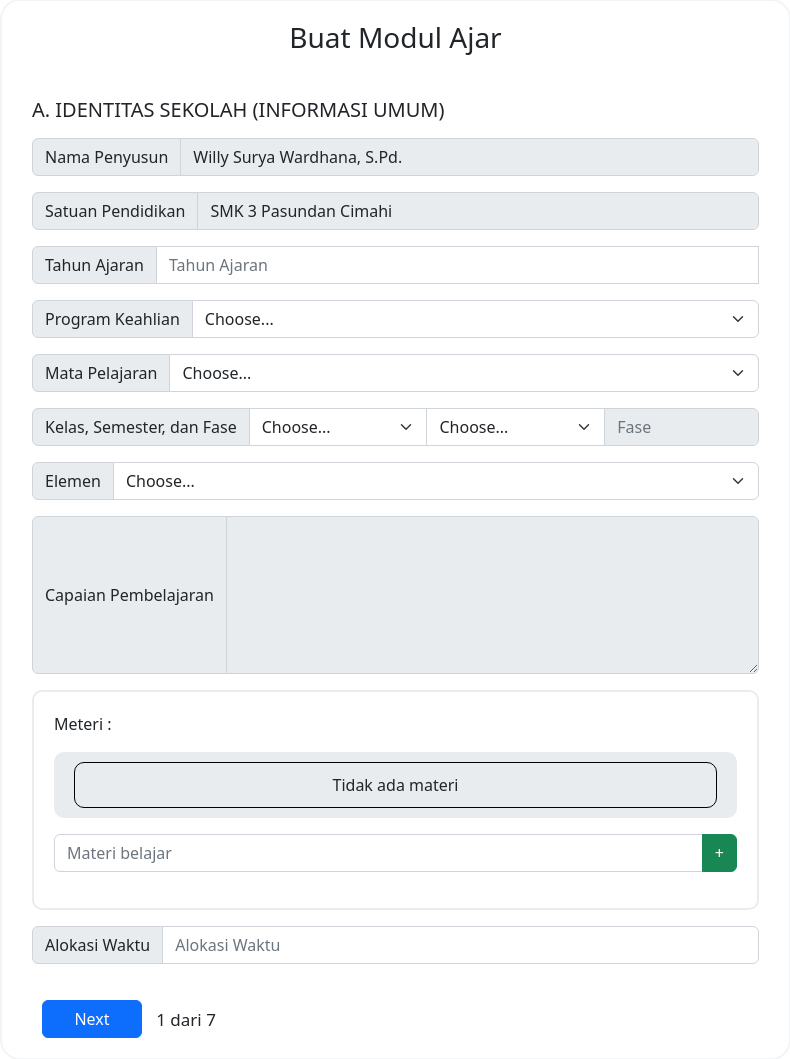
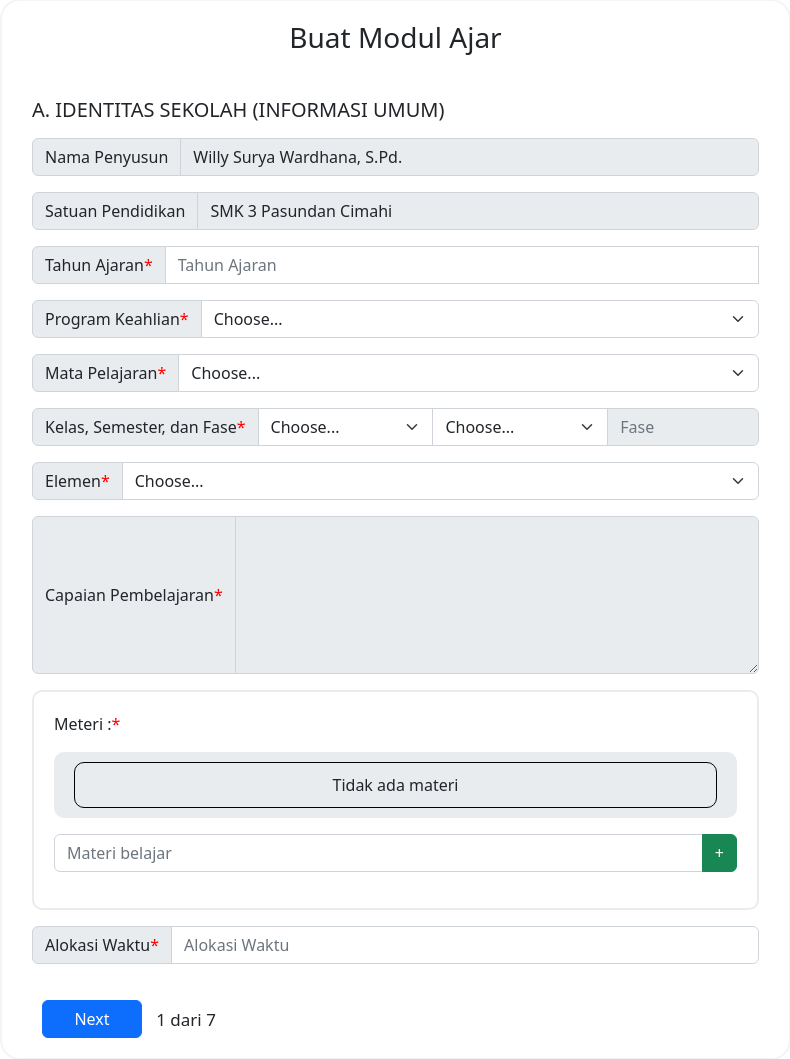
Before and after one commit to fauzanf07/adminGuru, a PHP site: page /adminGuru/create-modul-ajar in a window 1280 px wide. Shown: the part 693-1752 px from the top of the page, without its empty margins (387-1177 px from the left). Run offline with PHP 8.4, Linux system fonts and the light colour scheme; a user stored in the database is signed in; data comes from the database, SQL or seed files in the repository; some libraries are stand-ins or nearby versions.

Commit message:
add ganti password and add bintang merah

```diff
--- a/create-modul-ajar/index.php
+++ b/create-modul-ajar/index.php
@@ -171,7 +171,7 @@
 												  <input type="text" class="form-control" placeholder="Satuan Pendidikan" value="<?php echo $_SESSION['sekolah']; ?>" disabled="disabled" id="satuanPend" required>
 												</div>
 												<div class="input-group mb-3 mt-3">
-												  <span class="input-group-text" id="basic-addon1">Tahun Ajaran</span>
+												  <span class="input-group-text" id="basic-addon1">Tahun Ajaran<span class="bintang-merah">*</span></span>
 												  <input type="text" class="form-control" placeholder="Tahun Ajaran" aria-label="Username" aria-describedby="basic-addon1" list="tahunajar-options" id="tahunAjar" required>
 												    <datalist id="tahunajar-options">
 														<option value="2020/2021">2020/2021</option>
@@ -180,7 +180,7 @@
 													</datalist>
 												</div>
 												<div class="input-group mb-3">
-													<label class="input-group-text" for="inputGroupSelect01">Program Keahlian</label>
+													<label class="input-group-text" for="inputGroupSelect01">Program Keahlian<span class="bintang-merah">*</span></label>
 													<select class="form-select" id="programKeahlian" required>
 													    <option value="" selected>Choose...</option>
 													    <?php
@@ -193,13 +193,13 @@
 													</select>
 												</div>
 												<div class="input-group mb-3">
-													<label class="input-group-text" for="inputGroupSelect01">Mata Pelajaran</label>
+													<label class="input-group-text" for="inputGroupSelect01">Mata Pelajaran<span class="bintang-merah">*</span></label>
 													<select class="form-select" id="mapel" required>
 															<option selected>Choose...</option>
 													</select>
 												</div>
 												<div class="input-group mb-3">
-												  <span class="input-group-text">Kelas, Semester, dan Fase</span>
+												  <span class="input-group-text">Kelas, Semester, dan Fase<span class="bintang-merah">*</span></span>
 												  	<select class="form-select" id="kelas" required>
 													    <option selected>Choose...</option>
 													    <option value="x">X</option>
@@ -214,17 +214,17 @@
 													<input type="text" class="form-control" placeholder="Fase" aria-label="Username" aria-describedby="basic-addon1" id="fase" value="" disabled="disabled">
 												</div>
 												<div class="input-group mb-3">
-														<span class="input-group-text">Elemen</span>
+														<span class="input-group-text">Elemen<span class="bintang-merah">*</span></span>
 														<select class="form-select" id="elemen" required>
 															<option selected>Choose...</option>
 														</select>
 												</div>
 												<div class="input-group mb-3">
-														<span class="input-group-text">Capaian Pembelajaran</span>
+														<span class="input-group-text">Capaian Pembelajaran<span class="bintang-merah">*</span></span>
 														<textarea class="form-control" id="cp" name="cp" disabled="disabled" rows="6" required></textarea>
 												</div>
 												<div class="multiple-inputs" id="multipleInputs">
-														<span>Meteri : </span>
+														<span>Meteri :<span class="bintang-merah">*</span></span>
 														<div class="list-input mt-3">
 															<div id="inputs-materi">
 																<div class="list-kosong" id="list-kosong-materi">Tidak ada materi</div>
@@ -238,7 +238,7 @@
 														</div>
 												</div>
 												<div class="input-group mb-3 mt-3">
-												  <span class="input-group-text" id="basic-addon1">Alokasi Waktu</span>
+												  <span class="input-group-text" id="basic-addon1">Alokasi Waktu<span class="bintang-merah">*</span></span>
 												  <input type="text" class="form-control" placeholder="Alokasi Waktu" aria-label="Username" aria-describedby="basic-addon1" id="alokasiW" required>
 												</div>
 												<div class="outer-btn">
@@ -251,7 +251,7 @@
 
 									    	</div>
 									    	<div class="carousel-item">
-									    		<h5>B. KOMPETENSI AWAL</h5>
+									    		<h5>B. KOMPETENSI AWAL<span class="bintang-merah">*</span></h5>
 									      		<div class="multiple-inputs" id="multipleInputs">
 													<div id="inputs-ka">
 														<div class="input-group flex-nowrap mb-3 mt-3 input-ka" id="inputKA1">
@@ -265,7 +265,7 @@
 												<br/>
 												<h5>C.  PROFIL PELAJAR PANCASILA</h5>
 												<div class="multiple-inputs " id="multipleInputs">
-														<span>Profil Pelajar Pancasila : </span>
+														<span>Profil Pelajar Pancasila : <span class="bintang-merah">*</span></span>
 														<div class="list-input mt-3">
 															<div id="inputs-pp">
 																<div class="list-kosong" id="list-kosong-pp">Tidak ada Profil Pelajar Pancasila</div>
@@ -285,7 +285,7 @@
 												<h5>D. SARANA DAN PRASARANA</h5>
 												<div class="multiple-inputs " id="multipleInputs">
 													<div  class="multiple-inputs">
-														<span>Media pembelajaran yang digunakan : </span>
+														<span>Media pembelajaran yang digunakan :<span class="bintang-merah">*</span></span>
 														<div class="list-input mt-3">
 															<div id="inputs-media">
 																<div class="list-kosong" id="list-kosong-media">Tidak ada media pembelajaran yang digunakan</div>
@@ -304,7 +304,7 @@
 													</div>
 
 													<div  class="multiple-inputs mt-3">
-														<span>Sumber belajar yang digunakan : </span>
+														<span>Sumber belajar yang digunakan :<span class="bintang-merah">*</span></span>
 														<div class="list-input mt-3">
 															<div id="inputs-sumber">
 																<div class="list-kosong" id="list-kosong-sumber">Tidak ada sumber belajar yang digunakan</div>
@@ -326,13 +326,13 @@
 												<br/>
 												<h5>E. TARGET PESERTA DIDIK</h5>
 												<div class="input-group mb-3 mt-3">
-													<span class="input-group-text" id="basic-addon1">Target Peserta Didik</span>
+													<span class="input-group-text" id="basic-addon1">Target Peserta Didik<span class="bintang-merah">*</span></span>
 													<input type="text" class="form-control" placeholder="Target Peserta Didik" aria-label="Username" aria-describedby="basic-addon1" id="target">
 												</div>
 												<br/>
 												<h5>F. MODEL PEMBELAJARAN</h5>
 												<div class="input-group mb-3 mt-3">
-													<span class="input-group-text" id="basic-addon1">Model Pembelajaran</span>
+													<span class="input-group-text" id="basic-addon1">Model Pembelajaran<span class="bintang-merah">*</span></span>
 													<select class="form-select" id="model">
 													    <option selected>Choose...</option>
 													    <option value="Discovery Learning">Discovery Learning</option>
@@ -358,7 +358,7 @@
 									    	<div class="carousel-item">
 									    		<h5>A. TUJUAN PEMBELAJARAN (KOMPONEN INTI)</h5>
 									    		<div class="multiple-inputs " id="multipleInputs">
-														<span>Tujuan Pembelajaran : </span>
+														<span>Tujuan Pembelajaran :<span class="bintang-merah">*</span></span>
 														<div class="list-input mt-3">
 															<div id="inputs-tp">
 																<div class="list-kosong" id="list-kosong-tp">Tidak ada tujuan pembelajaran</div>
@@ -373,7 +373,7 @@
 														</div>
 												</div>
 												<br/>
-												<h5>B. PEMAHAMAN BERMAKNA</h5>
+												<h5>B. PEMAHAMAN BERMAKNA<span class="bintang-merah">*</span></h5>
 									    		<div class="multiple-inputs " id="multipleInputs">
 													<div id="inputs-pb">
 														<div class="input-group flex-nowrap mb-3 mt-3 input-pb" id="inputPB1">
@@ -385,7 +385,7 @@
 													<button type="button" class="btn btn-success" id="addPB"> + Pemahaman Bermakna</button>
 												</div>
 												<br/>
-												<h5>C. PERTANYAAN PEMANTIK</h5>
+												<h5>C. PERTANYAAN PEMANTIK<span class="bintang-merah">*</span></h5>
 									    		<div class="multiple-inputs " id="multipleInputs">
 													<div id="inputs-perpem">
 														<div class="input-group flex-nowrap mb-3 mt-3 input-perpem" id="inputPERPEM1">
@@ -399,7 +399,7 @@
 												<br/>
 												<h5>D. PERSIAPAN PEMBELAJARAN</h5>
 									    		<div class="multiple-inputs " id="multipleInputs">
-														<span>Persiapan Pembelajaran : </span>
+														<span>Persiapan Pembelajaran :<span class="bintang-merah">*</span></span>
 														<div class="list-input mt-3">
 															<div id="inputs-perpemb">
 																<div class="list-kosong" id="list-kosong-perpemb">Tidak ada persiapan pembelajaran</div>
@@ -436,7 +436,7 @@
 															<span>Pendahuluan</span>
 														</div>
 														<div class="col-lg-9">
-															<span>Kegiatan Pendahuluan : </span>
+															<span>Kegiatan Pendahuluan :<span class="bintang-merah">*</span></span>
 															<div class="list-input mt-3">
 																<div id="inputs-pend">
 																	<div class="list-kosong" id="list-kosong-pend">Tidak ada Pendahuluan</div>
@@ -462,7 +462,7 @@
 															<span>Inti</span>
 														</div>
 														<div class="col-lg-9">
-															<span>Kegiatan Inti : </span>
+															<span>Kegiatan Inti :<span class="bintang-merah">*</span></span>
 															<div class="list-input mt-3">
 																<div id="inputs-inti">
 																	<div class="list-kosong" id="list-kosong-inti">Tidak ada Inti</div>
@@ -488,7 +488,7 @@
 															<span>Penutup</span>
 														</div>
 														<div class="col-lg-9">
-															<span>Kegiatan Penutup : </span>
+															<span>Kegiatan Penutup :<span class="bintang-merah">*</span></span>
 															<div class="list-input mt-3">
 																<div id="inputs-penutup">
 																	<div class="list-kosong" id="list-kosong-penutup">Tidak ada Penutup</div>
@@ -526,7 +526,7 @@
 															<span>Asesmen non Kognitif</span>
 														</div>
 														<div class="col-lg-9">
-															<span>Asesmen non Kognitif : </span>
+															<span>Asesmen non Kognitif :<span class="bintang-merah">*</span></span>
 															<div class="list-input mt-3">
 																<div id="inputs-ases-non">
 																	<div class="list-kosong" id="list-kosong-ases-non">Tidak ada Asesmen Non Kognitif</div>
@@ -552,7 +552,7 @@
 															<span>Asesmen Kognitif</span>
 														</div>
 														<div class="col-lg-9">
-															<span>Asesmen Kognitif : </span>
+															<span>Asesmen Kognitif :<span class="bintang-merah">*</span></span>
 															<div class="list-input mt-3">
 																<div id="inputs-ases-kog">
 																	<div class="list-kosong" id="list-kosong-ases-kog">Tidak ada Asesmen Kognitif</div>
@@ -579,7 +579,7 @@
 															<span>Asesmen Formatif</span>
 														</div>
 														<div class="col-lg-9">
-															<span>Asesmen Formatif : </span>
+															<span>Asesmen Formatif :<span class="bintang-merah">*</span></span>
 															<div class="list-input mt-3">
 																<div id="inputs-ases-for">
 																	<div class="list-kosong" id="list-kosong-ases-for">Tidak ada Asesmen Formatif</div>
@@ -605,7 +605,7 @@
 															<span>Asesmen Sumatif</span>
 														</div>
 														<div class="col-lg-9">
-															<span>Asesmen Suamtif : </span>
+															<span>Asesmen Suamtif :<span class="bintang-merah">*</span></span>
 															<div class="list-input mt-3">
 																<div id="inputs-ases-sum">
 																	<div class="list-kosong" id="list-kosong-ases-sum">Tidak ada Asesmen Sumatif</div>
@@ -638,7 +638,7 @@
 									    	<div class="carousel-item">
 									    		<h5>G. PENGAYAAN DAN REMEDIAL</h5>
 									    		<div class="multiple-inputs " id="multipleInputs">
-							    					<span>Pengayaan dan Remedial : </span>
+							    					<span>Pengayaan dan Remedial :<span class="bintang-merah">*</span></span>
 													<div class="list-input mt-3">
 														<div id="inputs-penmed">
 															<div class="list-kosong" id="list-kosong-penmed">Tidak ada Pengayaan dan Remedial</div>
@@ -661,7 +661,7 @@
 									    		<br/>
 									    		<h5>H. REFLEKSI PESERTA DIDIK DAN GURU</h5>
 									    		<div class="multiple-inputs " id="multipleInputs">
-									    			<span>Refleksi Peserta Didik dan Guru : </span>
+									    			<span>Refleksi Peserta Didik dan Guru :<span class="bintang-merah">*</span></span>
 													<div class="list-input mt-3">
 														<div id="inputs-refleksi">
 															<div class="list-kosong" id="list-kosong-refleksi">Tidak ada Refleksi</div>
@@ -690,14 +690,14 @@
 								  				<span class="ket-slide">6 dari 7</span>
 									    	</div>
 									    	<div class="carousel-item">
-									    		<h5>A. LEMBAR KERJA PESERTA DIDIK (LAMPIRAN)</h5>
+									    		<h5>A. LEMBAR KERJA PESERTA DIDIK (LAMPIRAN)<span class="bintang-merah">*</span></h5>
 									    		<div class="multiple-inputs " id="multipleInputs">
 									    			<div class="input-group">
 														<input type="file" class="form-control" id="lkpd">
 													</div>
 									    		</div>
 									    		<br/>
-									    		<h5>B. BAHAN BACAAN GURU DAN PESERTA DIDIK</h5>
+									    		<h5>B. BAHAN BACAAN GURU DAN PESERTA DIDIK<span class="bintang-merah">*</span></h5>
 									    		<div class="multiple-inputs " id="multipleInputs">
 									    			<div id="inputs-bahan">
 														<div class="input-group flex-nowrap mb-3 mt-3 input-bahan" id="inputBAHAN1">
@@ -709,7 +709,7 @@
 													<button type="button" class="btn btn-success" id="addBAHAN"> + Bahan Bacaan</button>
 									    		</div>
 									    		<br/>
-									    		<h5>C. GLOSARIUM</h5>
+									    		<h5>C. GLOSARIUM<span class="bintang-merah">*</span></h5>
 									    		<div class="multiple-inputs " id="multipleInputs">
 									    			<div id="inputs-glos">
 														<div class="input-group flex-nowrap mb-3 mt-3 input-glos" id="inputGLOS1">
@@ -721,7 +721,7 @@
 													<button type="button" class="btn btn-success" id="addGLOS"> + Glosarium</button>
 									    		</div>
 									    		<br/>
-									    		<h5>D. DAFTAR PUSTAKA</h5>
+									    		<h5>D. DAFTAR PUSTAKA<span class="bintang-merah">*</span></h5>
 									    		<div class="multiple-inputs " id="multipleInputs">
 									    			<div id="inputs-dafpus">
 														<div class="input-group flex-nowrap mb-3 mt-3 input-dafpus" id="inputDAFPUS1">
--- a/style/create-modul-ajar/style.css
+++ b/style/create-modul-ajar/style.css
@@ -184,6 +184,10 @@ nav{
 	margin-top: 60px;
 }
 
+.bintang-merah{
+	color: red;
+}
+
 
 .btn-create{
 	width: 100px;
```
Also changed, not shown: edit-profile/edit.php (+33 -8 lines), index.php (+4 -3 lines), style/edit-profile/style.css (+14 -1 lines), style/landing-page/style.css (+8 -0 lines).
